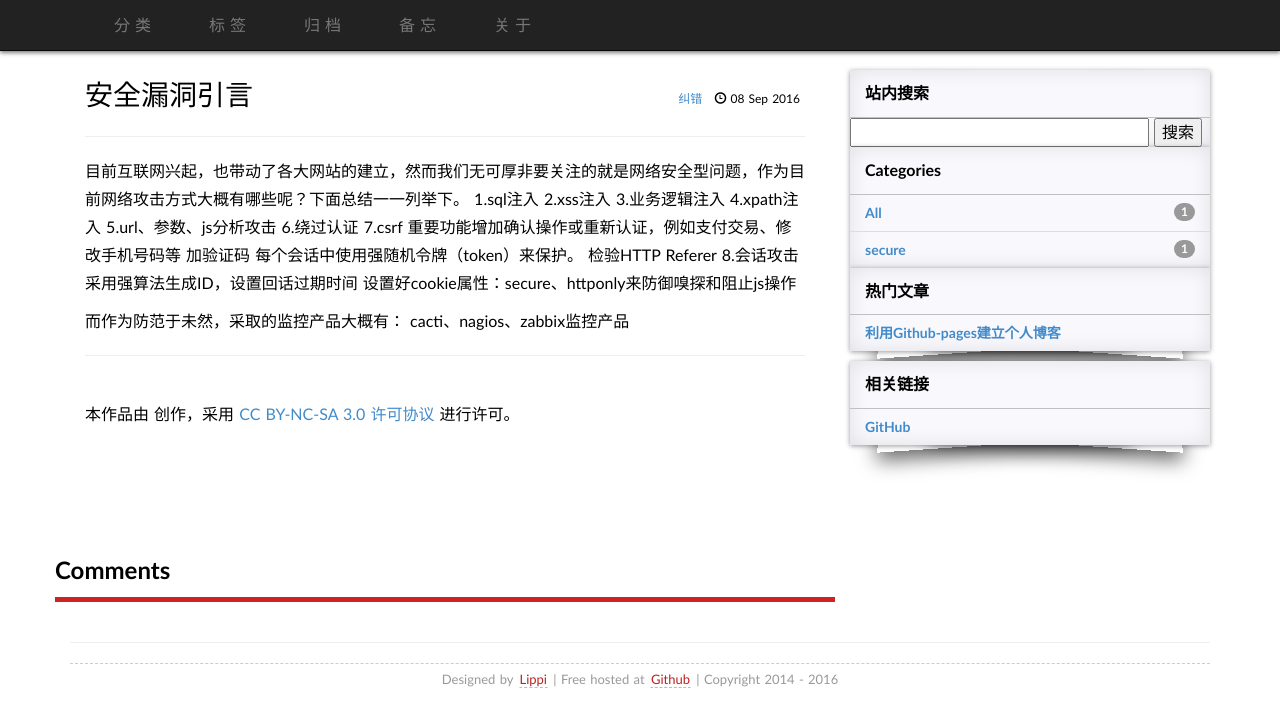
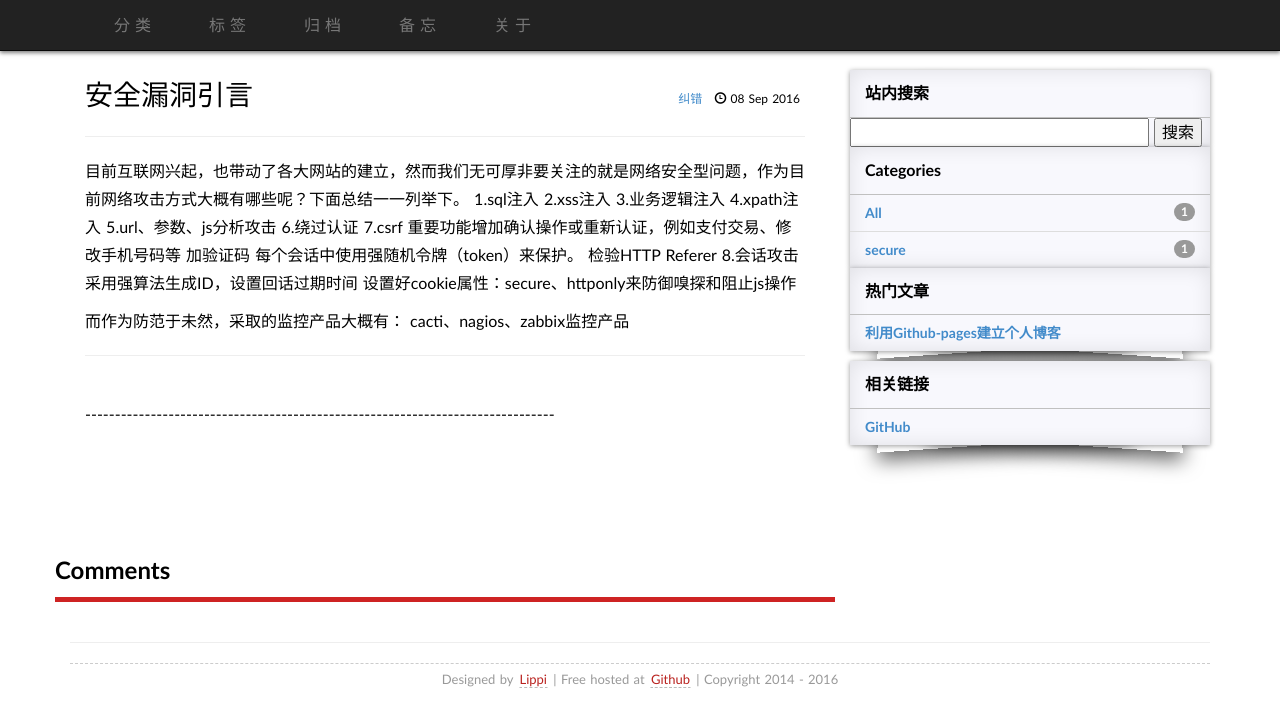
Before and after one commit to wulimin/blog, a Jekyll site: the page built from _posts/2016-09-08-secure-introduce.md, in a window 1280 px wide. Shown: the top 727 px of the page. Built offline with Jekyll 4.4.1, drawn with Linux system fonts in a browser that asks for light colours; nearby versions of some CDN libraries; some web fonts are replaced; library files that are not in the unit come from our copies; comment, search, counter and statistics services are not loaded.

Commit message:
Update post.html

```diff
--- a/_layouts/post.html
+++ b/_layouts/post.html
@@ -25,9 +25,7 @@
 		<hr>
 	<br/>
         <p>
-          本作品由 <a href="mailto:{{ site.email }}">{{ site.author }}</a> 创作，采用
-          <a rel="license" href="http://creativecommons.org/licenses/by-nc-sa/3.0/cn/" title="查看协议详细信息" target="_blank">CC BY-NC-SA 3.0 许可协议</a>
-          进行许可。
+          -------------------------------------------------------------------------------
         </p>
 	<div style="margin-top:10px;margin-bottom:10px">
 	  {%if page.previous%}
```
